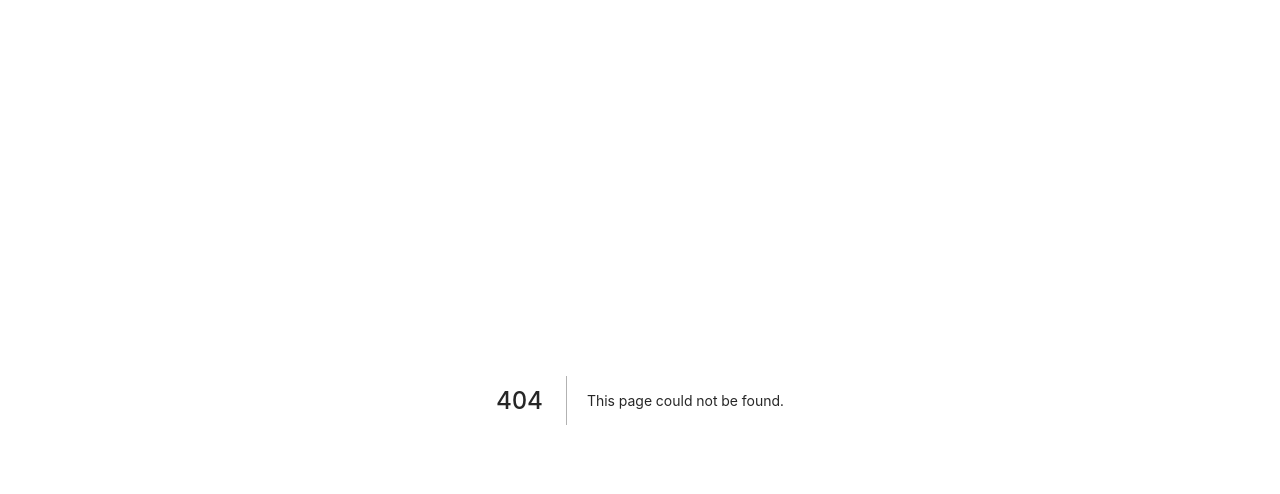
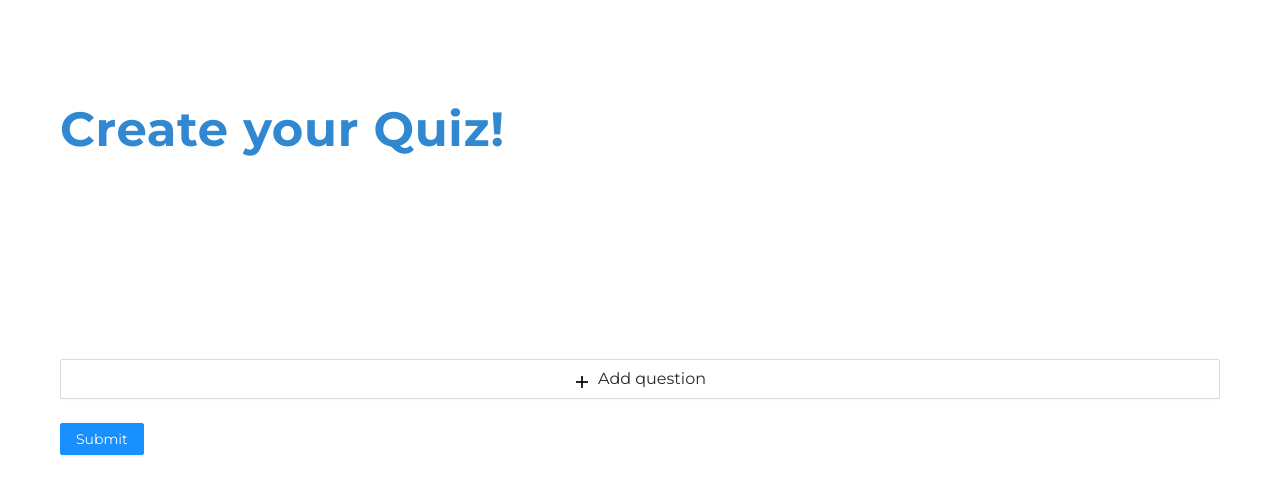
Before and after one commit to YouSay-SD/quiz, a Next.js app: page /create in a window 1280 px wide. Before the commit this address had no page. Shown: the top 494 px of the page. Built offline with nearby package versions, Linux system fonts and the light colour scheme.

Commit message:
feat: create CreateQuestionary organism

```diff
--- /dev/null
+++ b/src/components/organisms/CreateQuestionary/CreateQuestionary.module.scss
@@ -0,0 +1,17 @@
+@import "../../../styles/baseline/_styles";
+
+.create-questionary {
+  padding: 100px 0;
+}
+
+.question-title {
+  label, input {
+    font-size: rem-calc(17);
+  }
+}
+
+.list-options {
+  background-color: rgba($color-grey, .1);
+  padding: 10px;
+  margin-bottom: 20px;
+}
--- /dev/null
+++ b/src/components/organisms/CreateQuestionary/CreateQuestionary.tsx
@@ -0,0 +1,133 @@
+import styles from './CreateQuestionary.module.scss'
+import 'antd/dist/antd.css'
+import { FC } from 'react'
+import { MinusCircleOutlined, PlusOutlined } from '@ant-design/icons'
+import { Button, Checkbox, Form, Input, Space, Switch } from 'antd'
+import { Container } from '../../atoms'
+
+const CreateQuestionary: FC = () => {
+  const onFinish = (values) => {
+    console.log('Received values of form:', values)
+  }
+
+  return (
+    <section className={styles['create-questionary']}>
+      <Container>
+        <Form
+          name="dynamic_form_nest_item"
+          onFinish={onFinish}
+          autoComplete="off"
+        >
+          <Form.List name="questionary">
+            {(fields, { add, remove }) => (
+              <>
+                {fields.map(({ key, name, ...restField }) => (
+                  <>
+                    <Space
+                      key={key}
+                      style={{
+                        display: 'flex',
+                        marginBottom: 8,
+                      }}
+                      align="baseline"
+                    >
+                      <Form.Item
+                        {...restField}
+                        className={styles['question-title']}
+                        name={[name, 'question']}
+                        label="Question Title"
+                        rules={[
+                          {
+                            required: true,
+                            message: 'Missing first name',
+                          },
+                        ]}
+                      >
+                        <Input placeholder="First Name" />
+                      </Form.Item>
+
+                      <MinusCircleOutlined onClick={() => remove(name)} />
+                    </Space>
+
+                    {/* -- OPTIONS -- */}
+                    <Form.List name={[name, 'options']}>
+                      {(fields, { add, remove }) => (
+                        <div className={styles['list-options']}>
+                          {fields.map(({ key, name, ...restField }) => (
+                            <Space
+                              key={key}
+                              style={{
+                                display: 'flex',
+                                marginBottom: 8,
+                              }}
+                              align="baseline"
+                            >
+                              <Form.Item
+                                {...restField}
+                                name={[name, 'option']}
+                                label="Option"
+                                rules={[
+                                  {
+                                    required: true,
+                                    message: 'Missing first name',
+                                  },
+                                ]}
+                              >
+                                <Input placeholder="First Name" />
+                              </Form.Item>
+                              <Form.Item
+                                {...restField}
+                                name={[name, 'isCorrect']}
+                                label="Is correct?"
+                              >
+                                <Switch />
+                              </Form.Item>
+
+                              <MinusCircleOutlined
+                                onClick={() => remove(name)}
+                              />
+                            </Space>
+                          ))}
+                          <Form.Item>
+                            <Button
+                              type="dashed"
+                              onClick={() => add()}
+                              block
+                              size="middle"
+                              icon={<PlusOutlined />}
+                            >
+                              Add option
+                            </Button>
+                          </Form.Item>
+                        </div>
+                      )}
+                    </Form.List>
+                  </>
+                ))}
+                <Form.Item>
+                  <Button
+                    type="default"
+                    size="large"
+                    className={styles['btn-add-question']}
+                    onClick={() => add()}
+                    block
+                    icon={<PlusOutlined />}
+                  >
+                    Add question
+                  </Button>
+                </Form.Item>
+              </>
+            )}
+          </Form.List>
+          <Form.Item>
+            <Button type="primary" htmlType="submit">
+              Submit
+            </Button>
+          </Form.Item>
+        </Form>
+      </Container>
+    </section>
+  )
+}
+
+export default CreateQuestionary
--- a/src/components/organisms/index.ts
+++ b/src/components/organisms/index.ts
@@ -0,0 +1,3 @@
+export { default as Hero } from './Hero/Hero'
+// export { default as LoginForm } from './LoginForm/LoginForm'
+export { default as CreateQuestionary } from './CreateQuestionary/CreateQuestionary'
--- /dev/null
+++ b/src/pages/create.tsx
@@ -0,0 +1,18 @@
+import { NextPage } from 'next'
+import { CreateQuestionary, Hero } from '../components/organisms'
+import { HeadSeo, Layout } from '../components/templates'
+
+const Create: NextPage = () => {
+  return (
+    <>
+      <HeadSeo title="Quiz | Create" />
+
+      <Layout>
+        <Hero title="Create your Quiz!" />
+        <CreateQuestionary />
+      </Layout>
+    </>
+  )
+}
+
+export default Create
```
